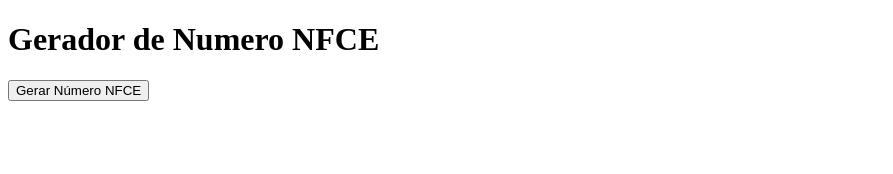
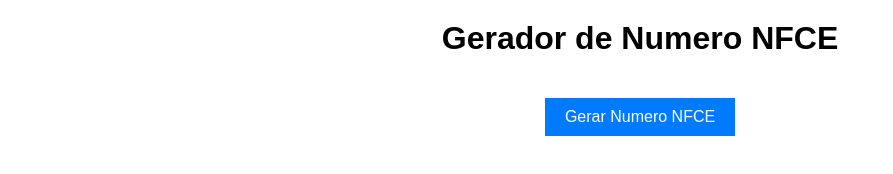
Before and after one commit to ronald30int/apostasorte, a plain HTML site: page index.html in a window 1280 px wide. Shown: the whole page, without its empty margins (0-893 px from the left). Drawn offline with Linux system fonts and the light colour scheme.

Commit message:
index.html

```diff
--- a/index.html
+++ b/index.html
@@ -1,7 +1,35 @@
 <!DOCTYPE html>
 <html>
 <head>
-    <title>Gerador de Numero NFCE</title>
+    <title>Gerador de uNFCE</title>
+    <meta name="viewport" content="width=device-width, initial-scale=1">
+    <style>
+        body {
+            font-family: Arial, sans-serif;
+            text-align: center;
+            margin: 0;
+            padding: 0;
+        }
+
+        h1 {
+            margin-top: 20px;
+        }
+
+        button {
+            margin-top: 20px;
+            padding: 10px 20px;
+            font-size: 16px;
+            border: none;
+            background-color: #007BFF;
+            color: #FFFFFF;
+            cursor: pointer;
+        }
+
+        p {
+            margin-top: 20px;
+            font-size: 18px;
+        }
+    </style>
     <script>
         function gerarNumero() {
             var numeroBase = "21230803995515004154651540001511";
@@ -18,7 +46,7 @@
 </head>
 <body>
     <h1>Gerador de Numero NFCE</h1>
-    <button onclick="gerarNumero()">Gerar Número NFCE</button>
+    <button onclick="gerarNumero()">Gerar Numero NFCE</button>
     <p id="numeroGerado"></p>
 </body>
 </html>
```
